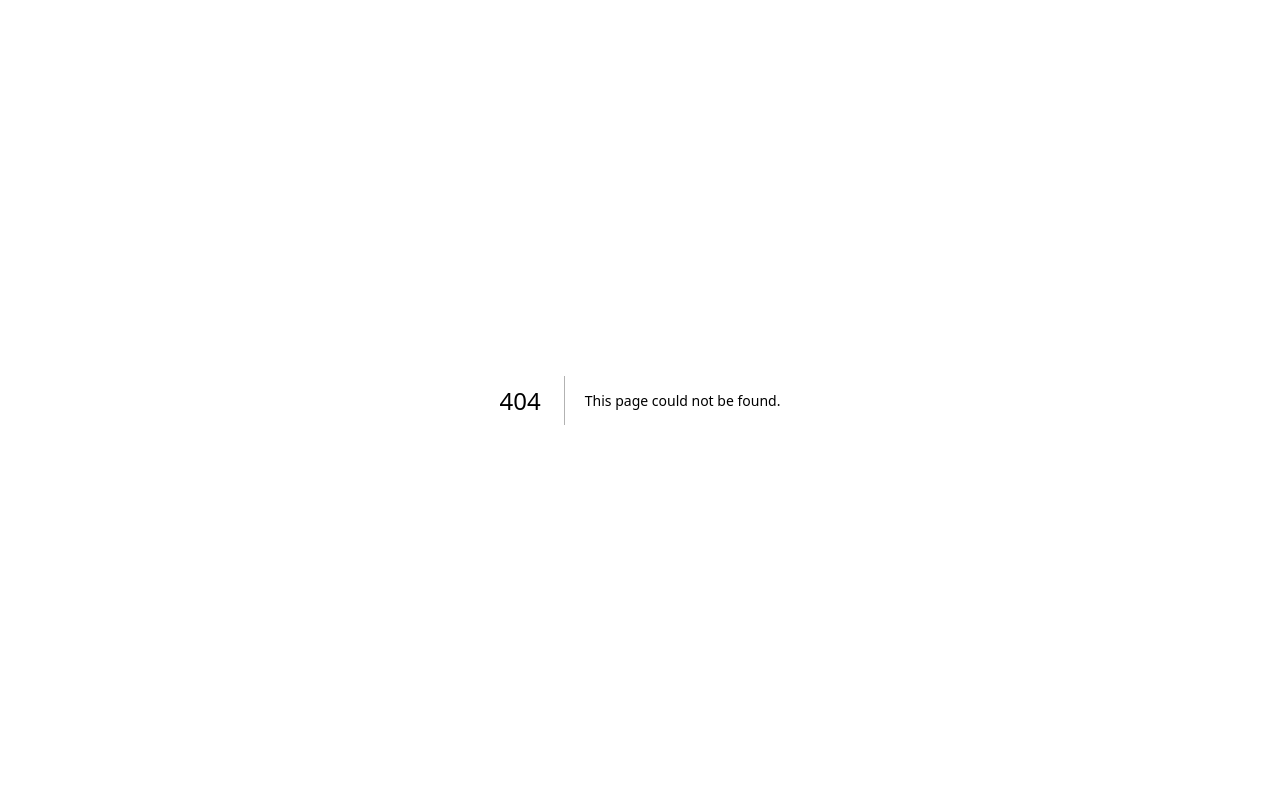
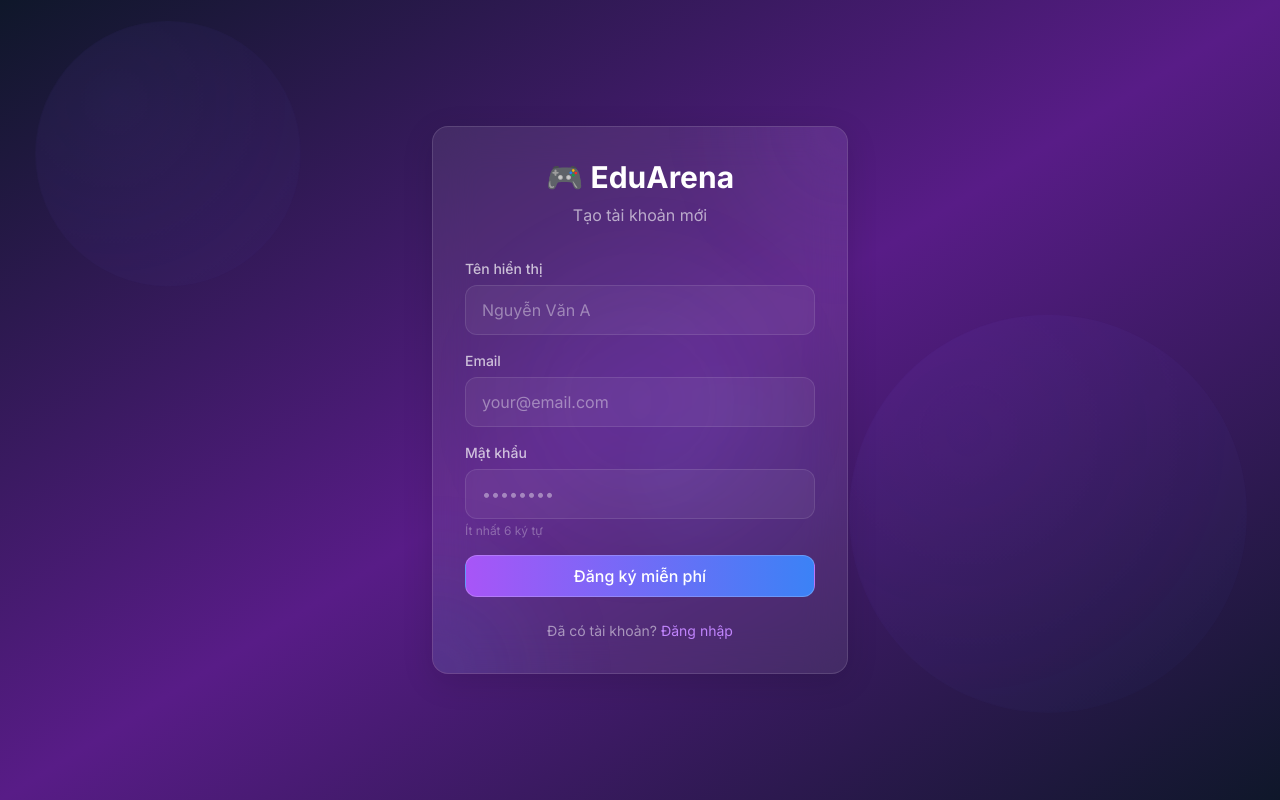
Before and after one commit to HOANGJKERD/EDUARENA, a Next.js app: page /register in a window 1280 px wide. Before the commit this address had no page. Built offline with nearby package versions, Linux system fonts and the light colour scheme.

Commit message:
Add registration page for new users

```diff
--- /dev/null
+++ b/app/(auth)/register/page.tsx
@@ -0,0 +1,128 @@
+'use client'
+
+import { useState } from 'react'
+import { useRouter } from 'next/navigation'
+import Link from 'next/link'
+import { GlassmorphicCard } from '@/components/ui/GlassmorphicCard'
+import { Button } from '@/components/ui/Button'
+import { Input } from '@/components/ui/Input'
+
+export default function RegisterPage() {
+  const router = useRouter()
+  const [name, setName] = useState('')
+  const [email, setEmail] = useState('')
+  const [password, setPassword] = useState('')
+  const [error, setError] = useState('')
+  const [loading, setLoading] = useState(false)
+
+  const handleSubmit = async (e: React.FormEvent) => {
+    e.preventDefault()
+    setError('')
+    setLoading(true)
+
+    try {
+      const res = await fetch('/api/auth/register', {
+        method: 'POST',
+        headers: { 'Content-Type': 'application/json' },
+        body: JSON.stringify({ name, email, password }),
+      })
+
+      const data = await res.json()
+
+      if (!res.ok) {
+        setError(data.error || 'Có lỗi xảy ra')
+        setLoading(false)
+        return
+      }
+
+      router.push('/login?registered=true')
+    } catch (error) {
+      setError('Có lỗi xảy ra, vui lòng thử lại')
+      setLoading(false)
+    }
+  }
+
+  return (
+    <main className="min-h-screen flex items-center justify-center relative overflow-hidden">
+      {/* Bong bóng nền */}
+      <div className="absolute inset-0 overflow-hidden">
+        <div className="bubble w-64 h-64 top-10 left-10 bubble-float" />
+        <div className="bubble w-96 h-96 bottom-20 right-10 bubble-float delay-1000" />
+        <div className="bubble w-48 h-48 top-1/2 left-1/2 bubble-float delay-500" />
+      </div>
+
+      <div className="relative z-10 w-full max-w-md px-4">
+        <GlassmorphicCard className="p-8">
+          <div className="text-center mb-8">
+            <h1 className="text-3xl font-bold text-white">🎮 EduArena</h1>
+            <p className="text-white/60 mt-2">Tạo tài khoản mới</p>
+          </div>
+
+          <form onSubmit={handleSubmit} className="space-y-4">
+            <div>
+              <label className="text-white/70 text-sm font-medium mb-1.5 block">
+                Tên hiển thị
+              </label>
+              <Input
+                type="text"
+                placeholder="Nguyễn Văn A"
+                value={name}
+                onChange={(e) => setName(e.target.value)}
+                required
+              />
+            </div>
+
+            <div>
+              <label className="text-white/70 text-sm font-medium mb-1.5 block">
+                Email
+              </label>
+              <Input
+                type="email"
+                placeholder="your@email.com"
+                value={email}
+                onChange={(e) => setEmail(e.target.value)}
+                required
+              />
+            </div>
+
+            <div>
+              <label className="text-white/70 text-sm font-medium mb-1.5 block">
+                Mật khẩu
+              </label>
+              <Input
+                type="password"
+                placeholder="••••••••"
+                value={password}
+                onChange={(e) => setPassword(e.target.value)}
+                required
+                minLength={6}
+              />
+              <p className="text-white/30 text-xs mt-1">Ít nhất 6 ký tự</p>
+            </div>
+
+            {error && (
+              <div className="text-red-400 text-sm text-center bg-red-500/10 rounded-xl py-2">
+                {error}
+              </div>
+            )}
+
+            <Button
+              type="submit"
+              className="w-full bg-gradient-to-r from-purple-500 to-blue-500 hover:from-purple-600 hover:to-blue-600"
+              disabled={loading}
+            >
+              {loading ? 'Đang đăng ký...' : 'Đăng ký miễn phí'}
+            </Button>
+          </form>
+
+          <p className="text-center text-white/50 mt-6 text-sm">
+            Đã có tài khoản?{' '}
+            <Link href="/login" className="text-purple-400 hover:text-purple-300">
+              Đăng nhập
+            </Link>
+          </p>
+        </GlassmorphicCard>
+      </div>
+    </main>
+  )
+}
```
